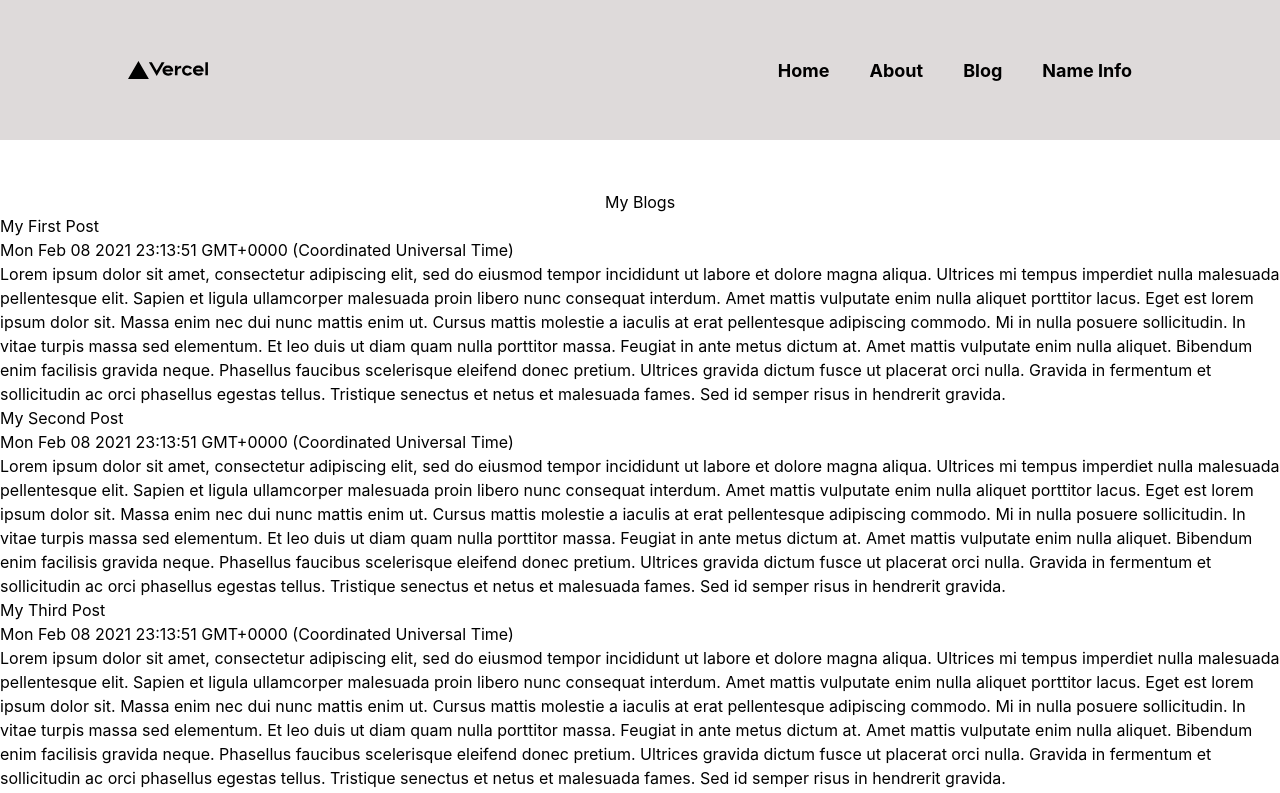
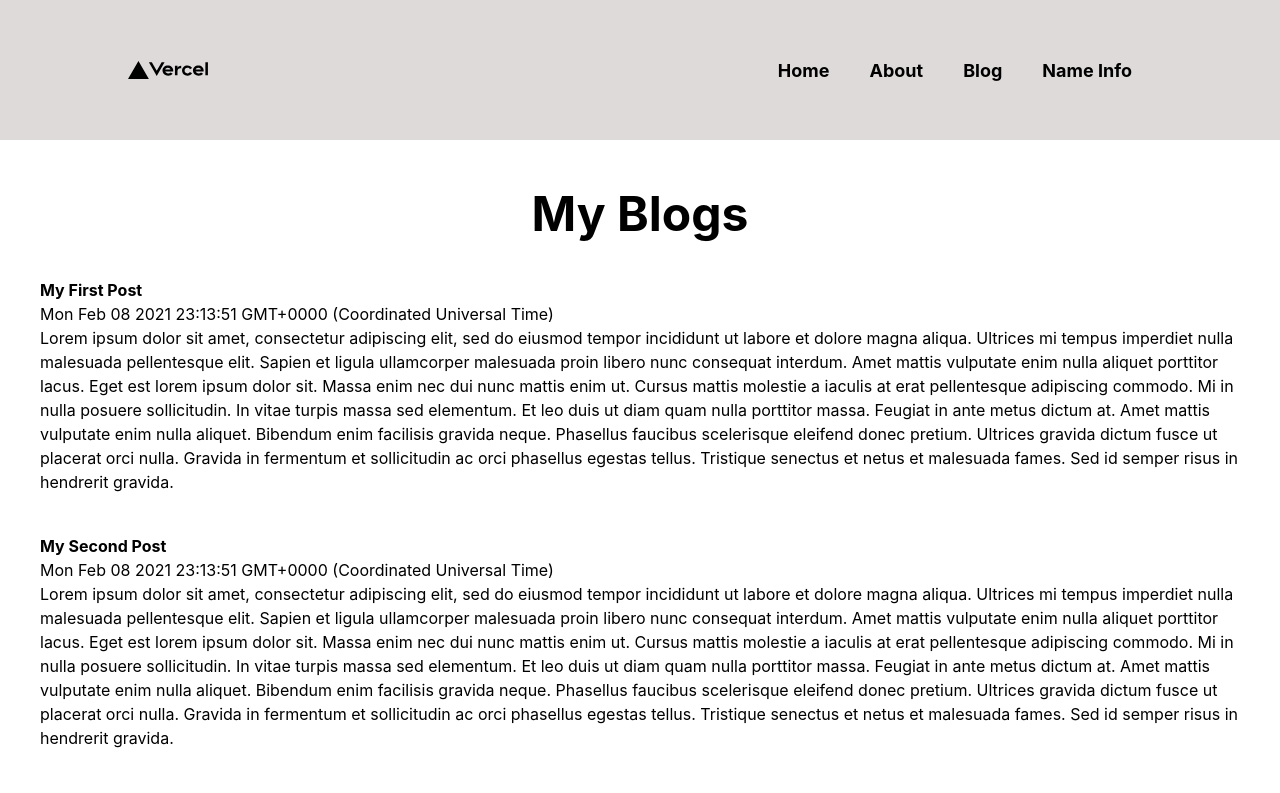
Before and after one commit to acarn506/antcarnero.io, a Next.js app: page /blog in a window 1280 px wide. Shown: the top 793 px of the page. Built offline with nearby package versions, Linux system fonts and the light colour scheme.

Commit message:
blog page css

```diff
--- a/components/Container/Container.module.css
+++ b/components/Container/Container.module.css
@@ -15,7 +15,7 @@
 .main {
   position: relative;
   width: 100vw;
-  height: 800px;
+  height: 1000px;
   display: flex;
   flex-direction: column;
 
--- a/components/Nav/Nav.module.css
+++ b/components/Nav/Nav.module.css
@@ -7,25 +7,10 @@
   width: 100%;
 }
 
-.navContent {
-}
-
-.links {
-}
-
 .links li {
   display: inline-block;
   padding: 0px 20px;
   font-size: 18px;
-  font-weight: bold;
-}
-
-.links li a {
-  transition: all 0.3s ease 0s;
-}
-
-.links li a:hover {
-  color: rgb(39, 113, 224);
 }
 
 .logo {
--- a/pages/blog.jsx
+++ b/pages/blog.jsx
@@ -6,20 +6,26 @@ import Link from "next/link";
 export default function Blog() {
   return (
     <Container title="Blog Page">
-      <h1>My Blogs</h1>
-      <div>
+      <h1 className=" font-bold text-5xl">My Blogs</h1>
+      <div className="my-5 flex flex-col justify-center mx-10">
         {blogPosts.map(blog => (
-          <div key={blog.slug}>
-            <div>
-              <Link href={`/blog/${blog.slug}`}>
-                <a>{blog.title}</a>
-              </Link>
-            </div>
-            <div>{blog.date}</div>
-            <div>{blog.content}</div>
-          </div>
+          <BlogList key={blog.slug} {...blog} />
         ))}
       </div>
     </Container>
   );
 }
+
+function BlogList({ title, slug, date, content }) {
+  return (
+    <div class="my-5">
+      <div>
+        <Link href={`/blog/${slug}`}>
+          <a>{title}</a>
+        </Link>
+      </div>
+      <div>{date}</div>
+      <div>{content}</div>
+    </div>
+  );
+}
--- a/pages/blog/[slug].tsx
+++ b/pages/blog/[slug].tsx
@@ -12,6 +12,7 @@ export default function BlogPage({ title, date, content }: Props) {
     <Container title={title}>
       <h1>{title}</h1>
       <div>{content}</div>
+      <div>{date}</div>
     </Container>
   );
 }
--- a/styles/globals.css
+++ b/styles/globals.css
@@ -2,6 +2,11 @@
 @tailwind components;
 @tailwind utilities;
 
+@layer base {
+  a {
+    @apply text-black hover:text-blue-600 font-bold transition-all delay-150 duration-300;
+  }
+}
 html,
 body {
   padding: 0;
```
